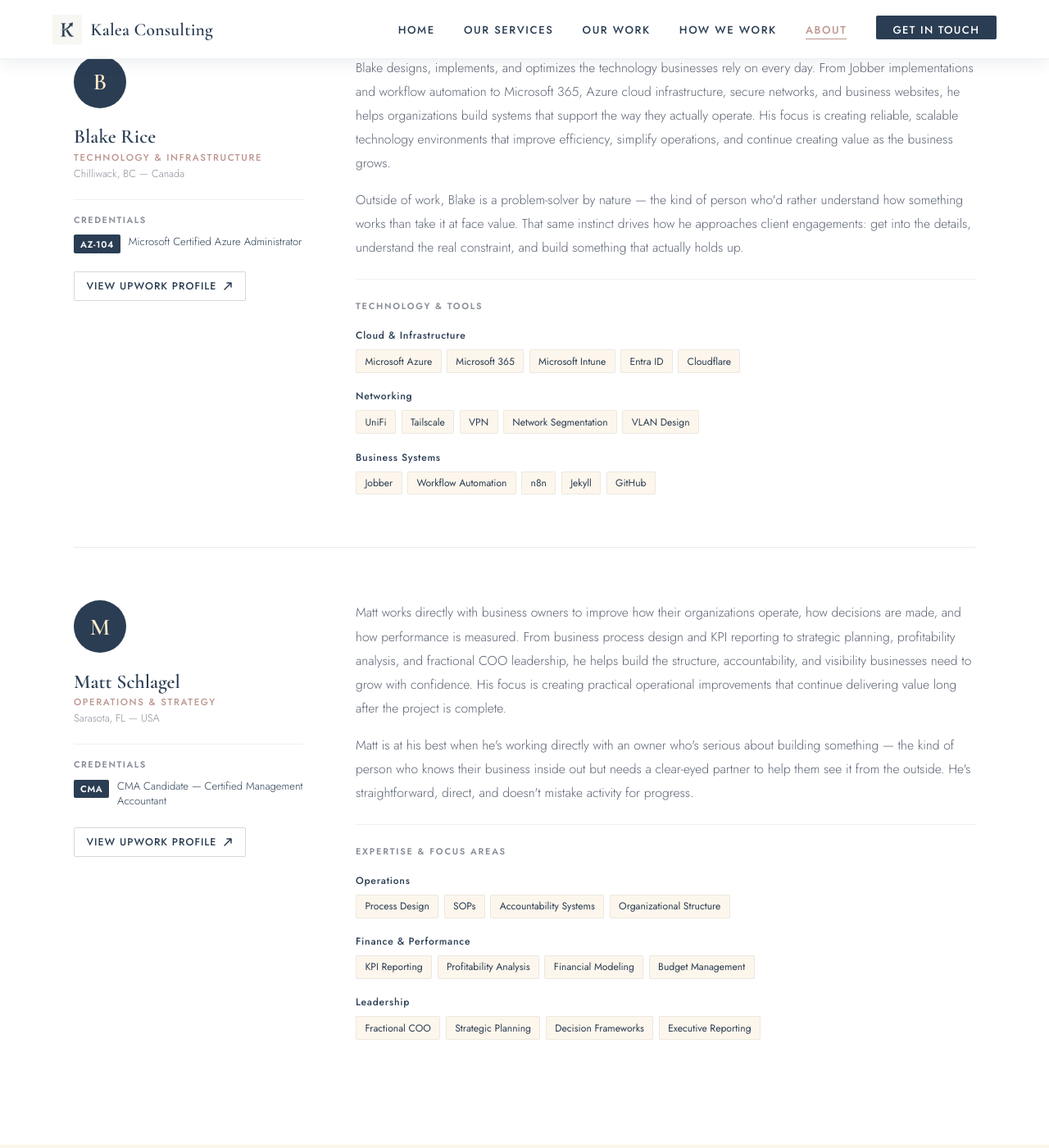
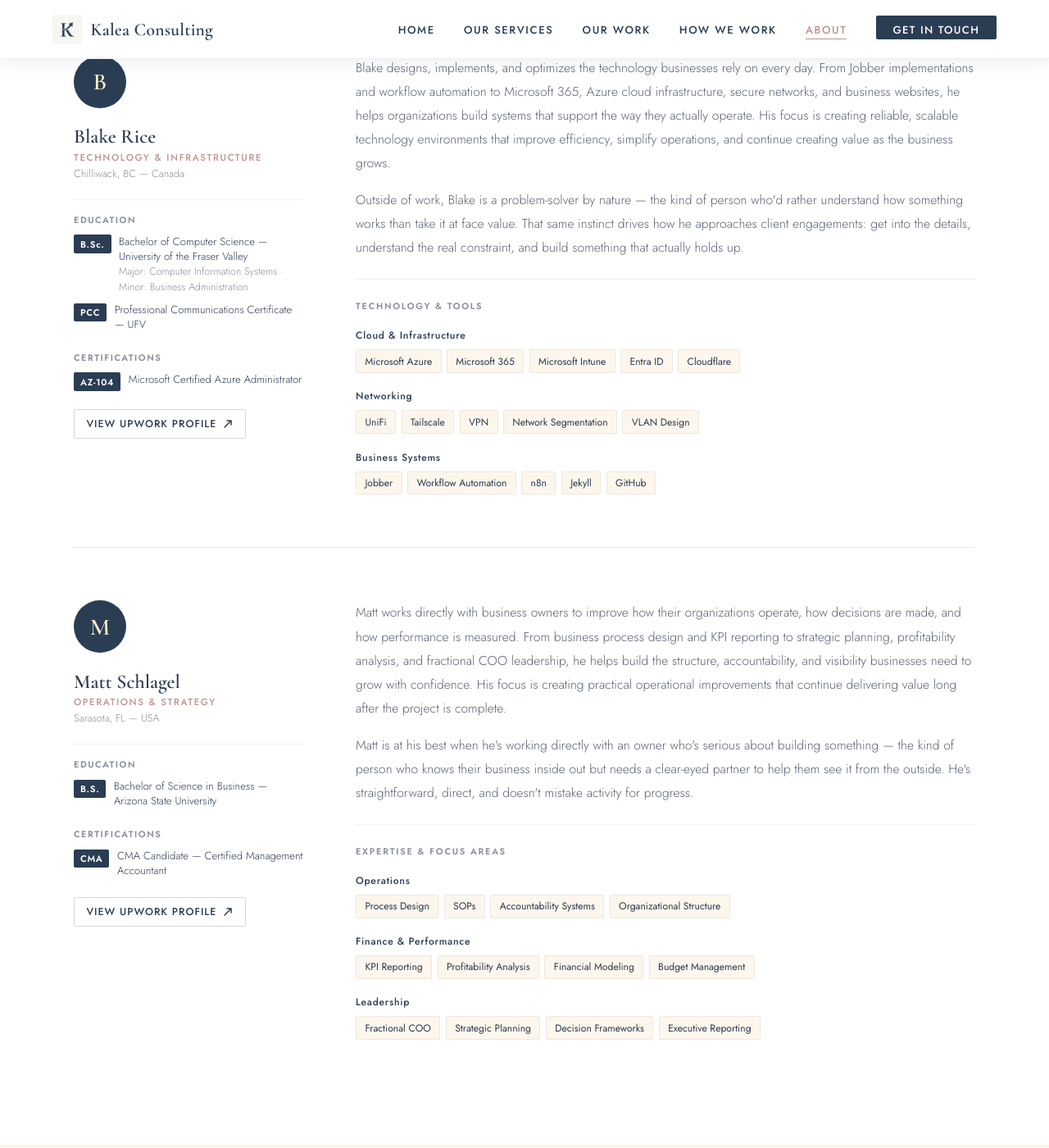
Before and after one commit to Kalea-Consulting/kaleaconsulting, a Jekyll site: the page built from about.html, in a window 1280 px wide and 1400 px high, scrolled down 600 px. Shown: the whole window at 82% size. Built offline with Jekyll 4.4.1, drawn with Linux system fonts in a browser that asks for light colours.

Commit message:
Added additional education in the team-detail-credentials section on the About.html

```diff
--- a/about.html
+++ b/about.html
@@ -33,7 +33,19 @@ description: Meet the team behind Kalea Consulting — Blake Rice and Matt Schla
           <div class="team-detail-location">Chilliwack, BC &mdash; Canada</div>
         </div>
         <div class="team-detail-credentials">
-          <span class="cred-label">Credentials</span>
+          <span class="cred-label">Education</span>
+          <div class="cred-item">
+            <span class="cred-badge">B.Sc.</span>
+            <span class="cred-name">Bachelor of Computer Science — University of the Fraser Valley<br>
+              <span style="font-size:0.78rem; color:#8a8f9a;">Major: Computer Information Systems &middot; Minor: Business Administration</span>
+            </span>
+          </div>
+          <div class="cred-item">
+            <span class="cred-badge">PCC</span>
+            <span class="cred-name">Professional Communications Certificate — UFV</span>
+          </div>
+
+          <span class="cred-label" style="margin-top:0.8rem;">Certifications</span>
           <div class="cred-item">
             <span class="cred-badge">AZ-104</span>
             <span class="cred-name">Microsoft Certified Azure Administrator</span>
@@ -114,7 +126,13 @@ description: Meet the team behind Kalea Consulting — Blake Rice and Matt Schla
           <div class="team-detail-location">Sarasota, FL &mdash; USA</div>
         </div>
         <div class="team-detail-credentials">
-          <span class="cred-label">Credentials</span>
+          <span class="cred-label">Education</span>
+          <div class="cred-item">
+            <span class="cred-badge">B.S.</span>
+            <span class="cred-name">Bachelor of Science in Business — Arizona State University</span>
+          </div>
+
+          <span class="cred-label" style="margin-top:0.8rem;">Certifications</span>
           <div class="cred-item">
             <span class="cred-badge">CMA</span>
             <span class="cred-name">CMA Candidate &mdash; Certified Management Accountant</span>
```
